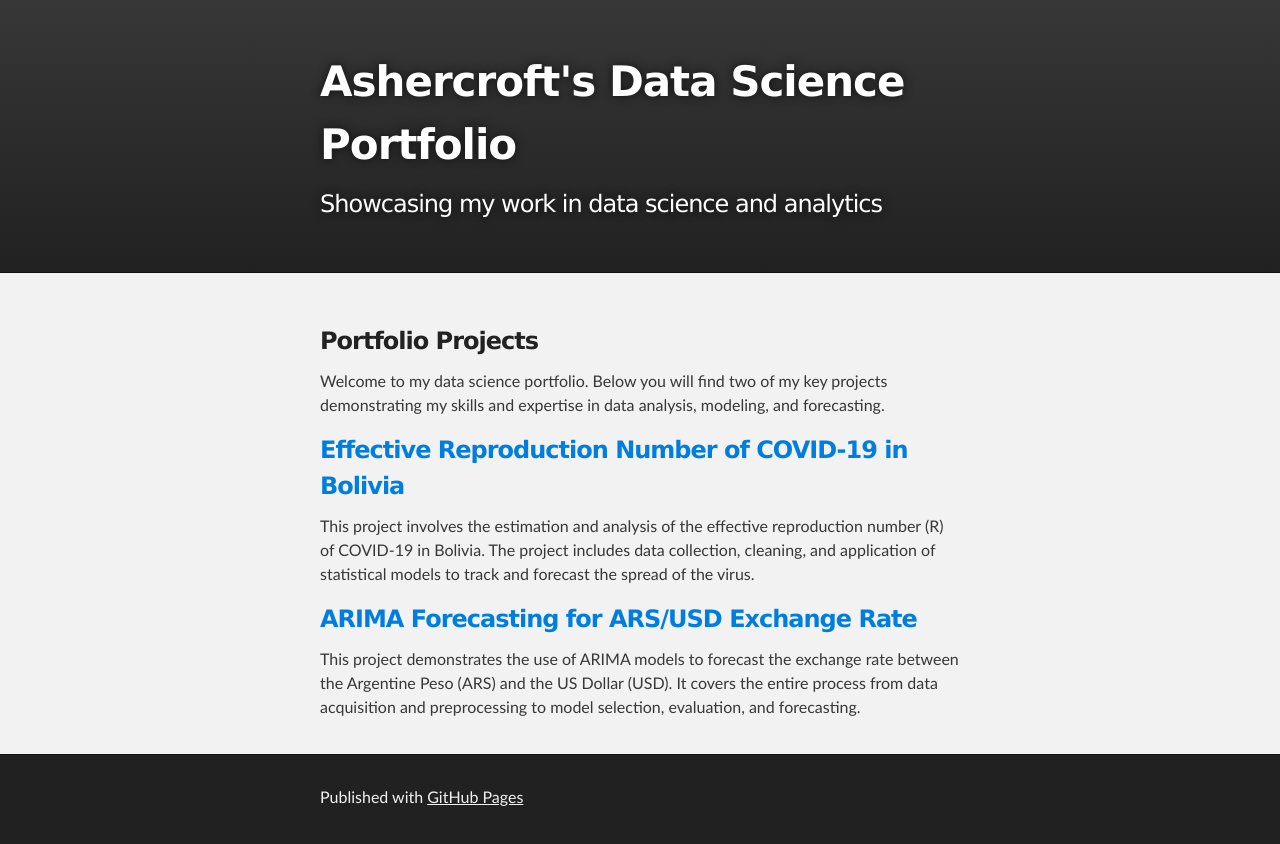
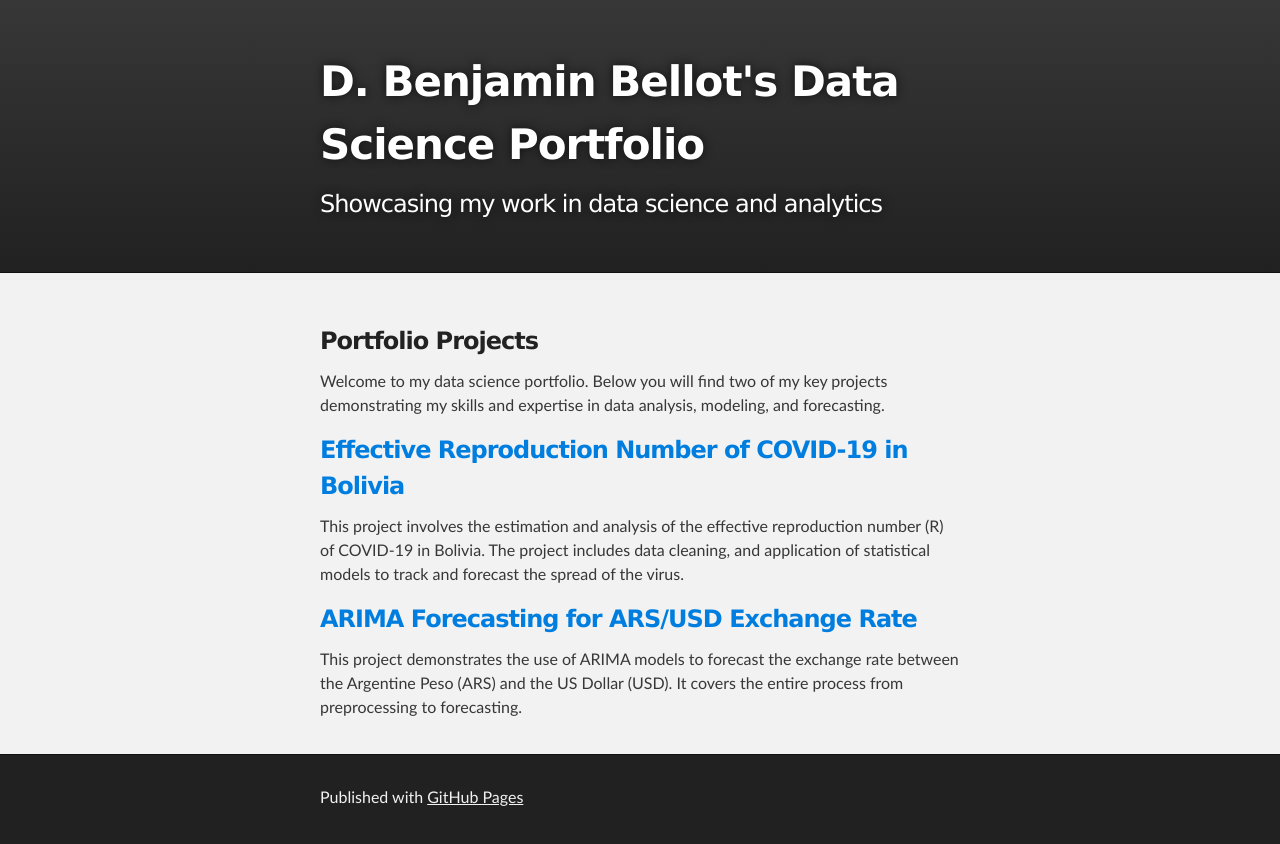
Before and after one commit to Ashercroft/ashercroft.github.io, a plain HTML site: page index.html in a window 1280 px wide. Drawn offline with Linux system fonts and the light colour scheme.

Commit message:
Update index.html

```diff
--- a/index.html
+++ b/index.html
@@ -14,7 +14,7 @@
   <!-- HEADER -->
   <div id="header_wrap" class="outer">
     <header class="inner">
-      <h1 id="project_title">Ashercroft's Data Science Portfolio</h1>
+      <h1 id="project_title">D. Benjamin Bellot's Data Science Portfolio</h1>
       <h2 id="project_tagline">Showcasing my work in data science and analytics</h2>
     </header>
   </div>
@@ -26,10 +26,10 @@
       <p>Welcome to my data science portfolio. Below you will find two of my key projects demonstrating my skills and expertise in data analysis, modeling, and forecasting.</p>
 
       <h3><a href="https://ashercroft.github.io/Numero_Efectivo_de_Reproduccion_del_COVID-19_en_Bolivia.html">Effective Reproduction Number of COVID-19 in Bolivia</a></h3>
-      <p>This project involves the estimation and analysis of the effective reproduction number (R) of COVID-19 in Bolivia. The project includes data collection, cleaning, and application of statistical models to track and forecast the spread of the virus.</p>
+      <p>This project involves the estimation and analysis of the effective reproduction number (R) of COVID-19 in Bolivia. The project includes data cleaning, and application of statistical models to track and forecast the spread of the virus.</p>
 
       <h3><a href="https://ashercroft.github.io/ARIMA+Forecasting+ARS_USD.html">ARIMA Forecasting for ARS/USD Exchange Rate</a></h3>
-      <p>This project demonstrates the use of ARIMA models to forecast the exchange rate between the Argentine Peso (ARS) and the US Dollar (USD). It covers the entire process from data acquisition and preprocessing to model selection, evaluation, and forecasting.</p>
+      <p>This project demonstrates the use of ARIMA models to forecast the exchange rate between the Argentine Peso (ARS) and the US Dollar (USD). It covers the entire process from preprocessing to forecasting.</p>
     </section>
   </div>
 
```
